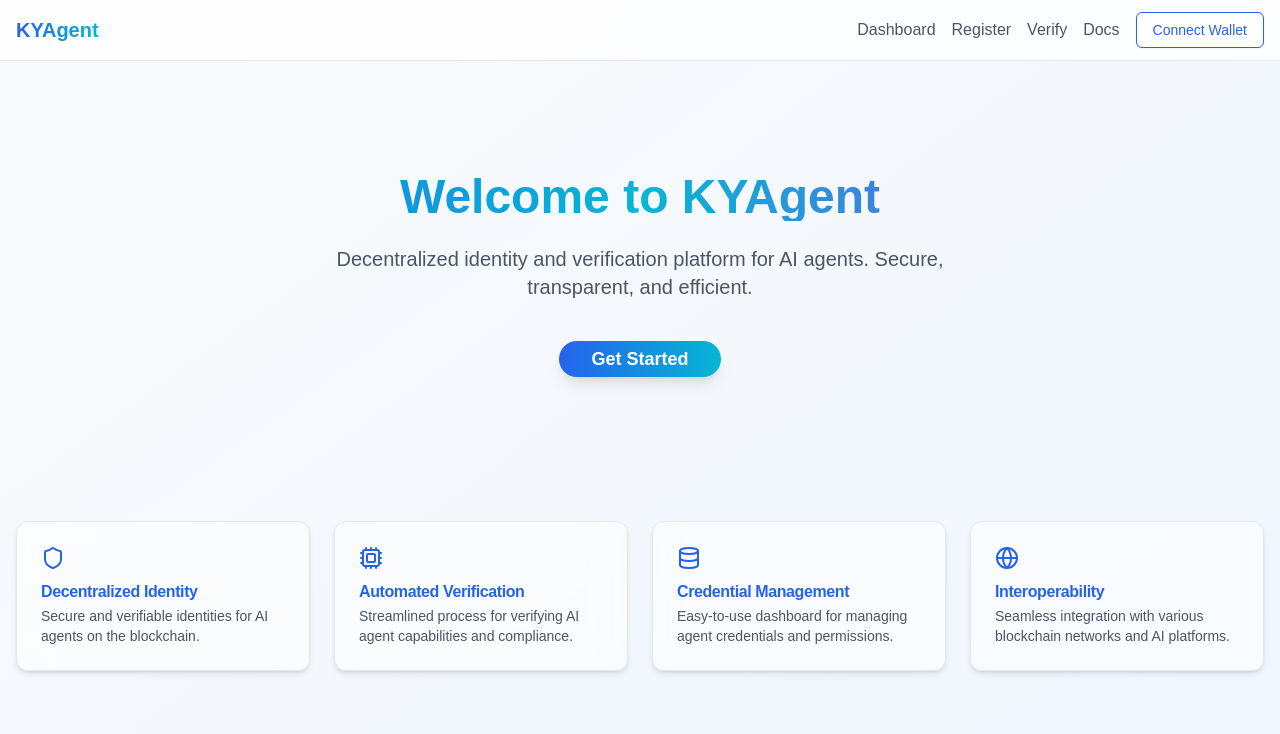
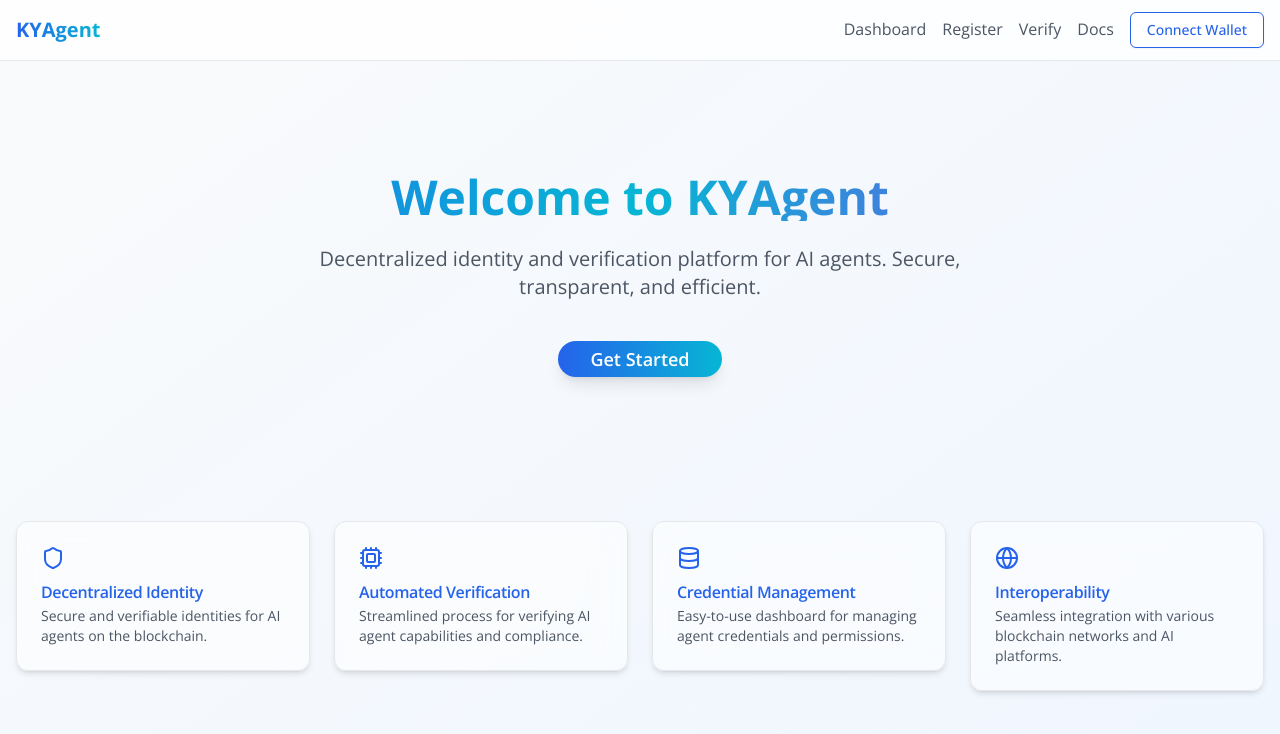
Before and after one commit to Ayushjain2205/hedera-hackathon, a Next.js app: page / in a window 1280 px wide. Shown: the top 734 px of the page. Built offline with nearby package versions, Linux system fonts and the light colour scheme.

Commit message:
Update font

```diff
--- a/app/globals.css
+++ b/app/globals.css
@@ -3,7 +3,7 @@
 @tailwind utilities;
 
 body {
-  font-family: Arial, Helvetica, sans-serif;
+  font-family: "Open Sans", sans-serif;
 }
 
 @layer utilities {
--- a/app/layout.tsx
+++ b/app/layout.tsx
@@ -1,21 +1,10 @@
 import type { Metadata } from "next";
-import localFont from "next/font/local";
+
 import "./globals.css";
 
-const geistSans = localFont({
-  src: "./fonts/GeistVF.woff",
-  variable: "--font-geist-sans",
-  weight: "100 900",
-});
-const geistMono = localFont({
-  src: "./fonts/GeistMonoVF.woff",
-  variable: "--font-geist-mono",
-  weight: "100 900",
-});
-
 export const metadata: Metadata = {
-  title: "Create Next App",
-  description: "Generated by create next app",
+  title: "KYAgent",
+  description: "KYAgent",
 };
 
 export default function RootLayout({
@@ -25,11 +14,15 @@
 }>) {
   return (
     <html lang="en">
-      <body
-        className={`${geistSans.variable} ${geistMono.variable} antialiased`}
-      >
-        {children}
-      </body>
+      <head>
+        <link rel="preconnect" href="https://fonts.googleapis.com" />
+        <link rel="preconnect" href="https://fonts.gstatic.com" />
+        <link
+          href="https://fonts.googleapis.com/css2?family=Audiowide&family=Open+Sans:ital,wght@0,300..800;1,300..800&display=swap"
+          rel="stylesheet"
+        ></link>
+      </head>
+      <body>{children}</body>
     </html>
   );
 }
```
